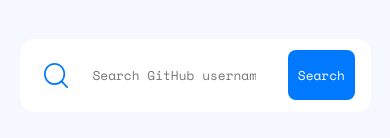
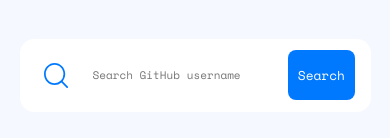
Before and after one commit to yasincandev/github-user-search-app, a React (Create React App) app: page / in a window 390 px wide. Shown: the part 390-528 px from the top of the page. Built offline with nearby package versions, Linux system fonts and the light colour scheme.

Commit message:
css changes

```diff
--- a/src/components/Search.css
+++ b/src/components/Search.css
@@ -58,6 +58,7 @@
 
 .DarkSearch .search__input {
   color: var(--white);
+  background: var(--dark);
 }
 
 .DarkSearch .search__input::placeholder {
@@ -70,7 +71,7 @@
   }
 
   .search__input {
-    font-size: 0.8rem;
+    font-size: 11px;
   }
 
   .search__button {
```
